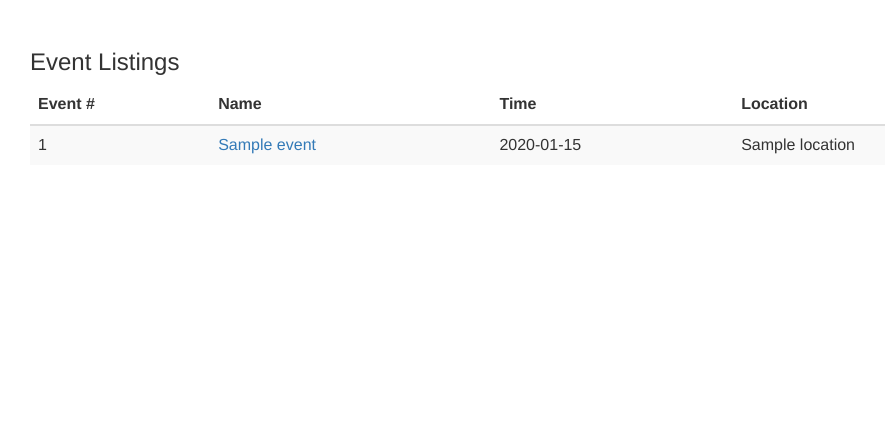
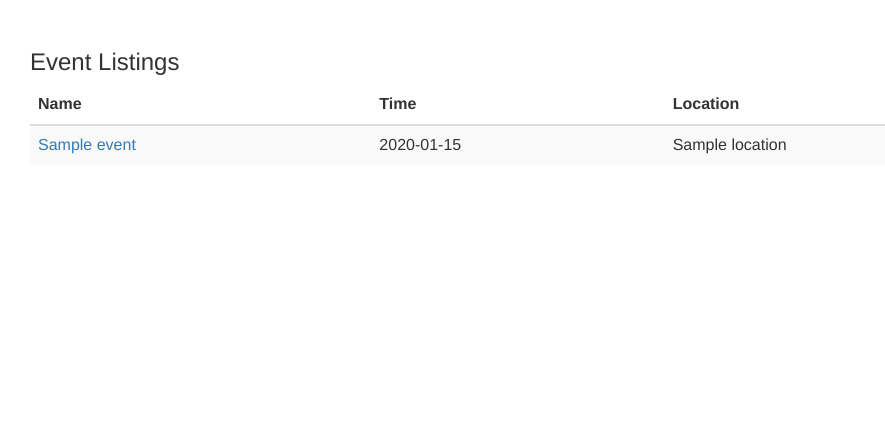
Before and after one commit to any027/EventPlanner, a Python web app: template EventPlanner/app/templates/hello.html in a window 1280 px wide. Shown: the part 371-800 px from the top of the page, without its empty margins (98-983 px from the left). Run offline with Jinja, Linux system fonts and the light colour scheme; the template is opened without the code that fills it: most values are stand-ins (such as "Sample title", 1, 10 or a date in 2020); some libraries are stand-ins or nearby versions.

Commit message:
altered hello.html to sort by time

```diff
--- a/EventPlanner/app/templates/hello.html
+++ b/EventPlanner/app/templates/hello.html
@@ -15,7 +15,6 @@
             <table class="table table-striped">
               <thead>
                 <tr>
-                  <th>Event #</th>
                   <th>Name</th>
                   <th>Time</th>
                   <th>Location</th>
@@ -25,8 +24,6 @@
               <tbody>
               {% for event in events %}
                 <tr>
-
-                  <td>{{event.id}}</td>
                   <td> <a href=viewEvent/{{event.id}}>{{event.name}}</a></td>
                   <td>{{event.time}}</td>
                   <td>{{event.location}}</td>
--- a/EventPlanner/app/views.py
+++ b/EventPlanner/app/views.py
@@ -14,7 +14,7 @@ from datetime import datetime, date, time, timedelta
 
 @app.route('/', methods = ['GET', 'POST'])
 def hello():
-    events = Event.query.all()
+    events = Event.query.order_by(Event.time).all()
     return render_template("hello.html", events=events)
 
 @app.route('/createEvent', methods = ['GET', 'POST'])
```
